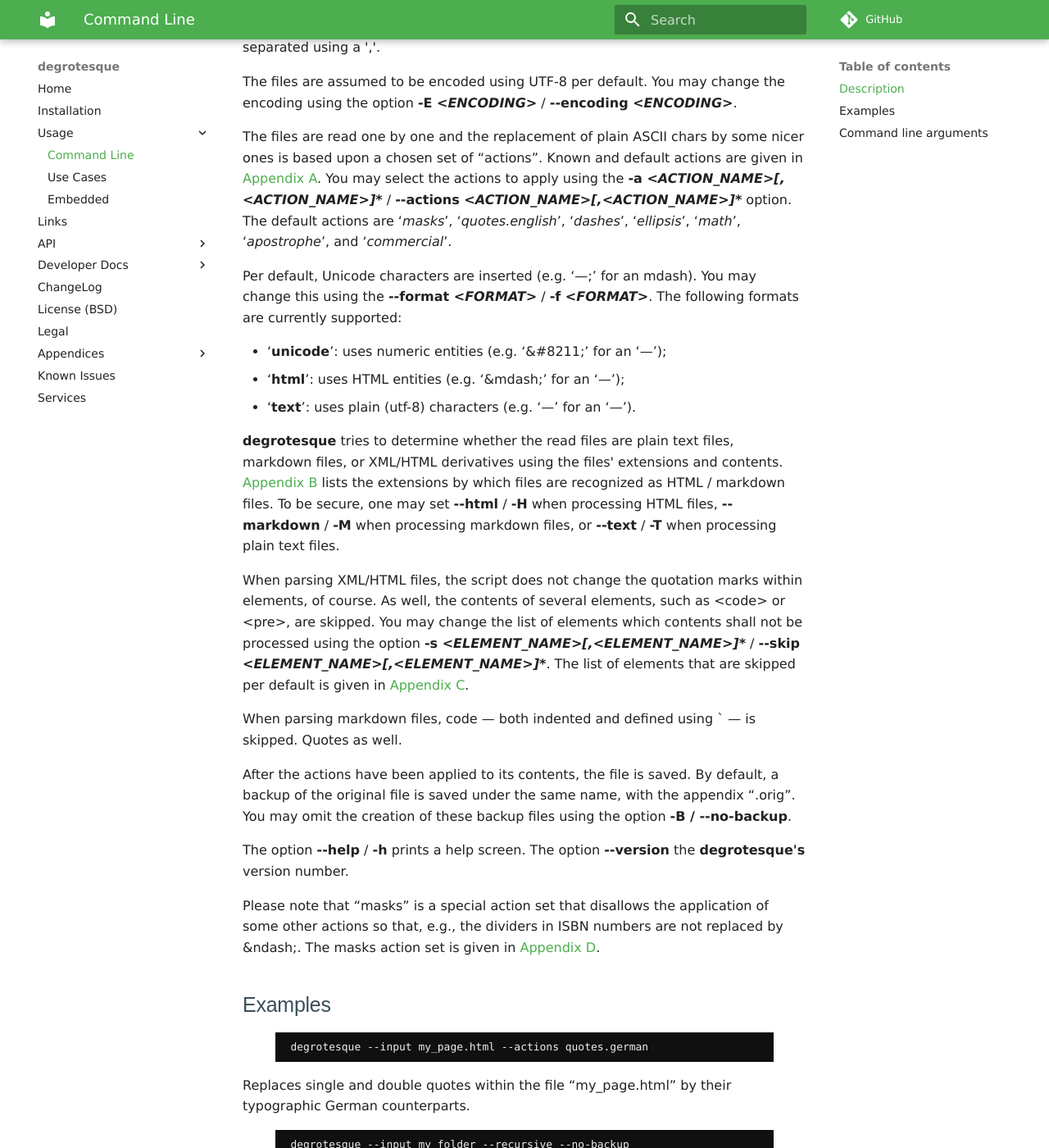
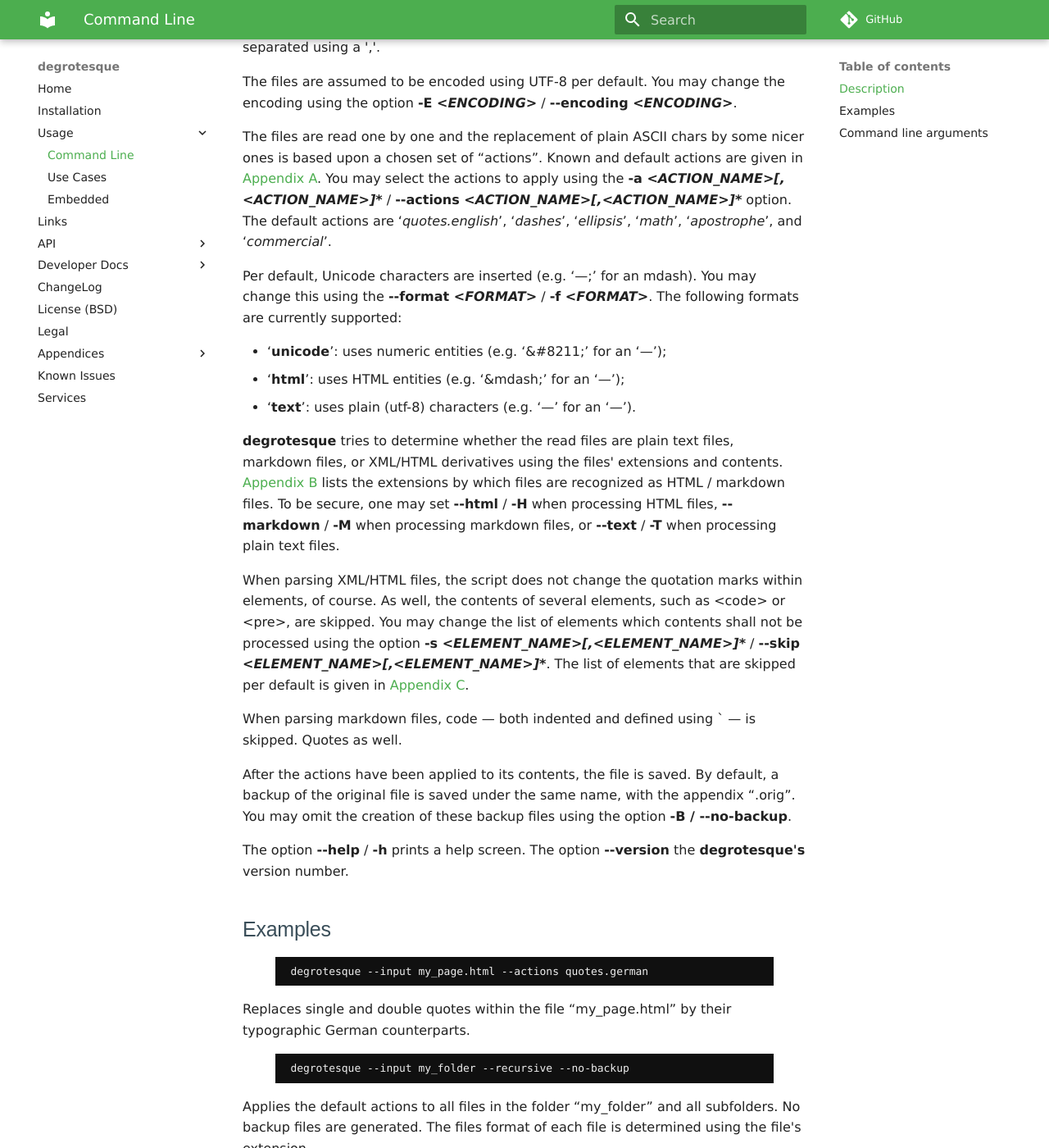
Before and after one commit to dkrajzew/degrotesque, an MkDocs documentation site: the page built from docs/cmd.md, in a window 1280 px wide and 1400 px high, scrolled down 416 px. Shown: the whole window at 82% size. Built offline with MkDocs 1.6.1 and Material for MkDocs 9.7.7, drawn with Linux system fonts in a browser that asks for light colours; comment, search, counter and statistics services are not loaded.

Commit message:
treating masks in a different way

```diff
--- a/docs/cmd.md
+++ b/docs/cmd.md
@@ -11,7 +11,7 @@ The tool processes text files, HTML files, XML files, and their derivatives. Per
 
 The files are assumed to be encoded using UTF-8 per default. You may change the encoding using the option __-E _&lt;ENCODING&gt;___ / __--encoding _&lt;ENCODING&gt;___.
 
-The files are read one by one and the replacement of plain ASCII chars by some nicer ones is based upon a chosen set of &ldquo;actions&rdquo;. Known and default actions are given in [Appendix A](appendixA.md). You may select the actions to apply using the __-a _&lt;ACTION_NAME&gt;[,&lt;ACTION_NAME&gt;]*___ / __--actions _&lt;ACTION_NAME&gt;[,&lt;ACTION_NAME&gt;]\*___ option. The default actions are &#8216;_masks_&#8217;, &#8216;_quotes.english_&#8217;, &#8216;_dashes_&#8217;, &#8216;_ellipsis_&#8217;, &#8216;_math_&#8217;, &#8216;_apostrophe_&#8217;, and &#8216;_commercial_&#8217;.
+The files are read one by one and the replacement of plain ASCII chars by some nicer ones is based upon a chosen set of &ldquo;actions&rdquo;. Known and default actions are given in [Appendix A](appendixA.md). You may select the actions to apply using the __-a _&lt;ACTION_NAME&gt;[,&lt;ACTION_NAME&gt;]*___ / __--actions _&lt;ACTION_NAME&gt;[,&lt;ACTION_NAME&gt;]\*___ option. The default actions are &#8216;_quotes.english_&#8217;, &#8216;_dashes_&#8217;, &#8216;_ellipsis_&#8217;, &#8216;_math_&#8217;, &#8216;_apostrophe_&#8217;, and &#8216;_commercial_&#8217;.
 
 Per default, Unicode characters are inserted (e.g. &#8216;—;&#8217; for an mdash). You may change this using the __--format _&lt;FORMAT&gt;___ / __-f _&lt;FORMAT&gt;___. The following formats are currently supported:
 
@@ -29,8 +29,6 @@ When parsing markdown files, code &mdash; both indented and defined using ` &mda
 After the actions have been applied to its contents, the file is saved. By default, a backup of the original file is saved under the same name, with the appendix &ldquo;.orig&rdquo;. You may omit the creation of these backup files using the option __-B / --no-backup__.
 
 The option __--help__ / __-h__ prints a help screen. The option __--version__ the __degrotesque&apos;s__ version number.
-
-Please note that &ldquo;masks&rdquo; is a special action set that disallows the application of some other actions so that, e.g., the dividers in ISBN numbers are not replaced by &amp;ndash;. The masks action set is given in [Appendix D](appendixD.md).
 
 ## Examples
 
```
